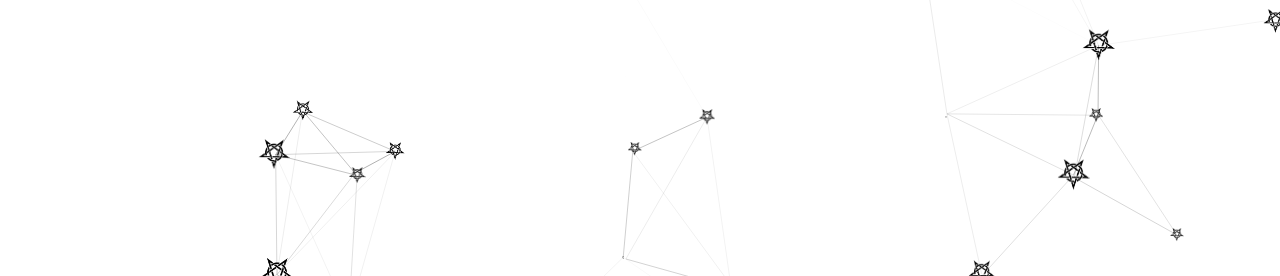
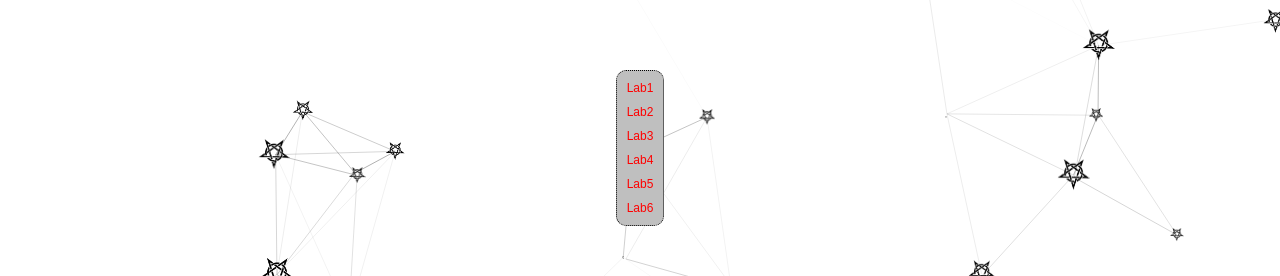
Before and after one commit to GrazZzys/GrazZzys.github.io, a website: page 5/index.html in a window 1280 px wide. Shown: the part 422-698 px from the top of the page. Drawn offline with Linux system fonts and the light colour scheme.

Commit message:
Update index.html

```diff
--- a/5/index.html
+++ b/5/index.html
@@ -9,6 +9,26 @@
 <div class="main">
 	<a href="https://vk.com/tolko_ne_v_dekanat" class="share">
 			<p>Сделал я</p>
+	</a>
+</div>
+<div class="main">
+	<a href="https://grazzzys.github.io/1" class="share">
+			<p>Lab1</p>
+	</a>
+	<a href="https://grazzzys.github.io/2" class="share">
+			<p>Lab2</p>
+	</a>
+	<a href="https://grazzzys.github.io/3" class="share">
+			<p>Lab3</p>
+	</a>
+	<a href="https://grazzzys.github.io/4" class="share">
+			<p>Lab4</p>
+	</a>
+	<a href="https://grazzzys.github.io/5" class="share">
+			<p>Lab5</p>
+	</a>
+	<a href="https://grazzzys.github.io/6" class="share">
+			<p>Lab6</p>
 	</a>
 </div>
 
```
